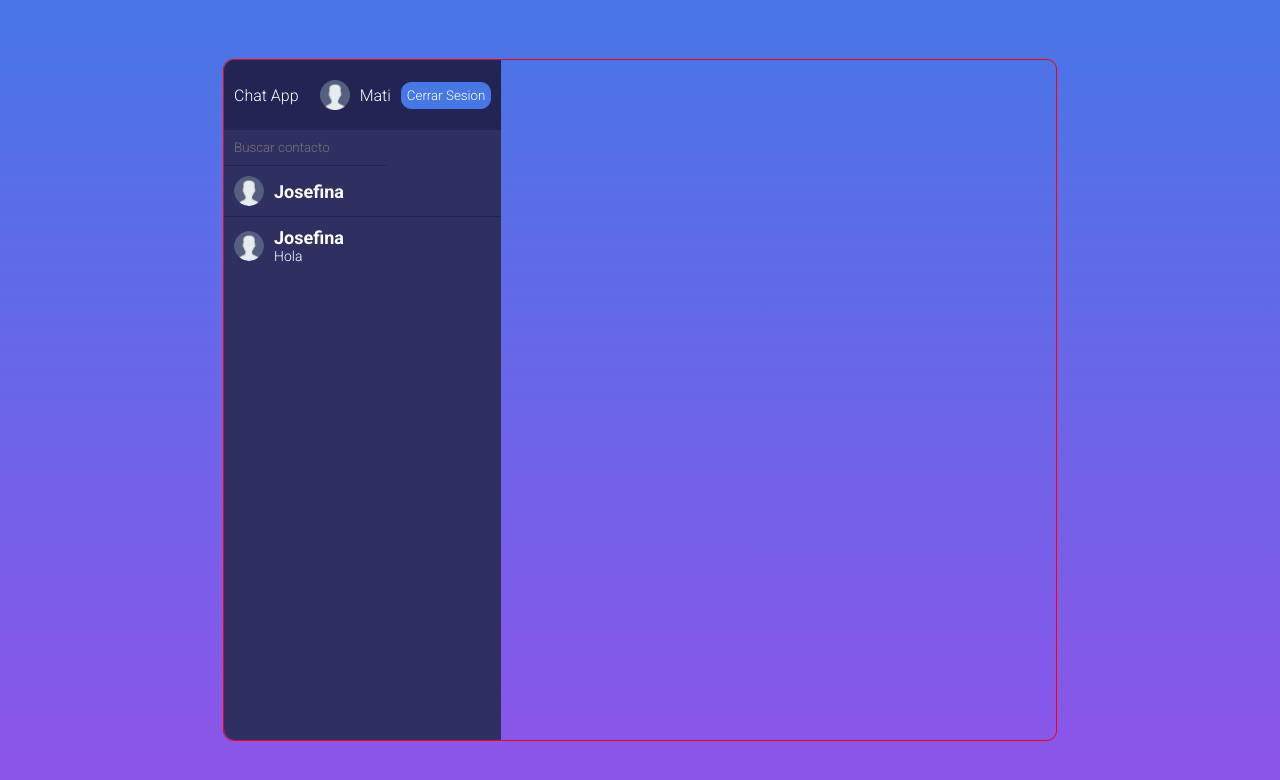
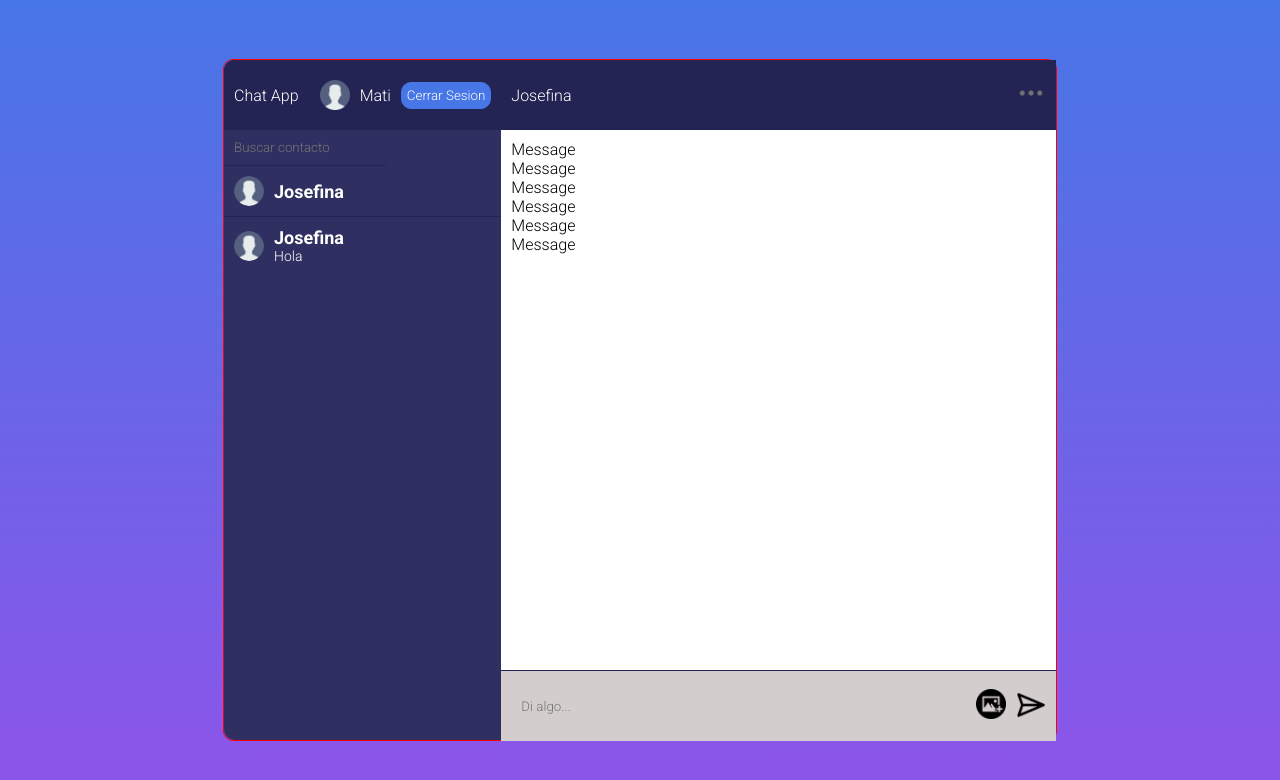
Before and after one commit to MatiCantora/chat-app, a React (Create React App) app: page / in a window 1280 px wide. Shown: the top 780 px of the page. Built offline with nearby package versions, Linux system fonts and the light colour scheme.

Commit message:
Messages layout

```diff
--- a/src/components/Chat.jsx
+++ b/src/components/Chat.jsx
@@ -1,5 +1,19 @@
 import React from "react"
+import dots from "../img/dots.png"
+import { Messages } from "./Messages"
+import { Input } from "./Input"
 
 export const Chat = () => {
-	return <div className="chat"></div>
+	return (
+		<div className="chat">
+			<div className="chat-info">
+				<span>Josefina</span>
+				<div className="chat-icons">
+					<img src={dots} alt="" />
+				</div>
+			</div>
+			<Messages />
+			<Input />
+		</div>
+	)
 }
--- a/src/components/Input.jsx
+++ b/src/components/Input.jsx
@@ -1,5 +1,20 @@
 import React from "react"
+import avatar from "../img/avatar.png"
+import send from "../img/send.png"
 
 export const Input = () => {
-	return <div>Input</div>
+	return (
+		<div className="input">
+			<input type="text" name="" id="" placeholder="Di algo..." />
+			<div className="send">
+				<input style={{ display: "none" }} type="file" name="" id="file" />
+				<label htmlFor="file">
+					<img src={avatar} alt="" />
+				</label>
+				<button>
+					<img src={send} alt="" />
+				</button>
+			</div>
+		</div>
+	)
 }
--- /dev/null
+++ b/src/components/Messages.jsx
@@ -0,0 +1,15 @@
+import React from "react"
+import { Message } from "./Message"
+
+export const Messages = () => {
+	return (
+		<div className="messages">
+			<Message />
+			<Message />
+			<Message />
+			<Message />
+			<Message />
+			<Message />
+		</div>
+	)
+}
--- a/src/styles.scss
+++ b/src/styles.scss
@@ -130,8 +130,6 @@
 						color: white;
 						outline: none;
 						border-bottom: 1px solid #232453;
-						// padding-bottom: 10px;
-						// padding-top: 10px;
 						padding: 10px 0 10px 10px;
 					}
 				}
@@ -169,6 +167,72 @@
 
 		.chat {
 			flex: 2;
+
+			.chat-info {
+				display: flex;
+				align-items: center;
+				justify-content: space-between;
+				background-color: #232453;
+				padding: 10px;
+				color: #fff;
+				height: 50px;
+			}
+
+			.chat-icons {
+				img {
+					width: 30px;
+					height: 30px;
+					cursor: pointer;
+				}
+			}
+
+			.messages {
+				background-color: #fff;
+				padding: 10px;
+				height: calc(100% - 160px);
+			}
+
+			.input {
+				height: 50px;
+				background-color: rgb(212, 205, 205);
+				border-top: 1px solid #232453;
+				padding: 10px;
+				display: flex;
+				align-items: center;
+				justify-content: space-between;
+
+				input {
+					width: 100%;
+					border: none;
+					color: #232453;
+					outline: none;
+					background-color: transparent;
+					padding: 10px 0 10px 10px;
+				}
+				.send {
+					display: flex;
+					align-items: center;
+					gap: 10px;
+
+					label {
+						cursor: pointer;
+						img {
+							width: 30px;
+							height: 30px;
+						}
+					}
+					button {
+						border: none;
+						outline: none;
+						background-color: transparent;
+						cursor: pointer;
+						img {
+							width: 30px;
+							height: 30px;
+						}
+					}
+				}
+			}
 		}
 	}
 }
```
Also changed, not shown: src/img/dots.png (added), src/img/send.png (added).
